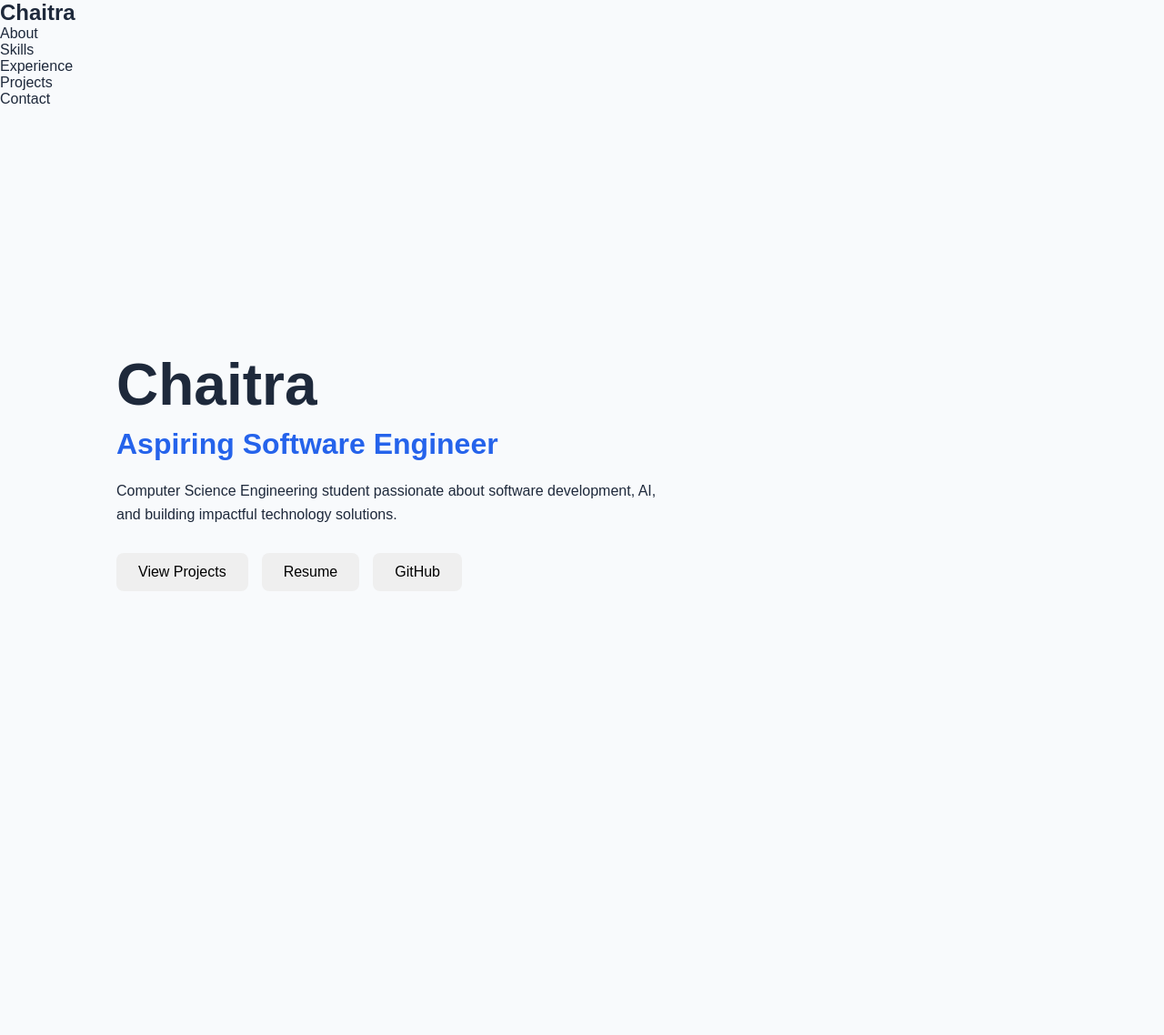
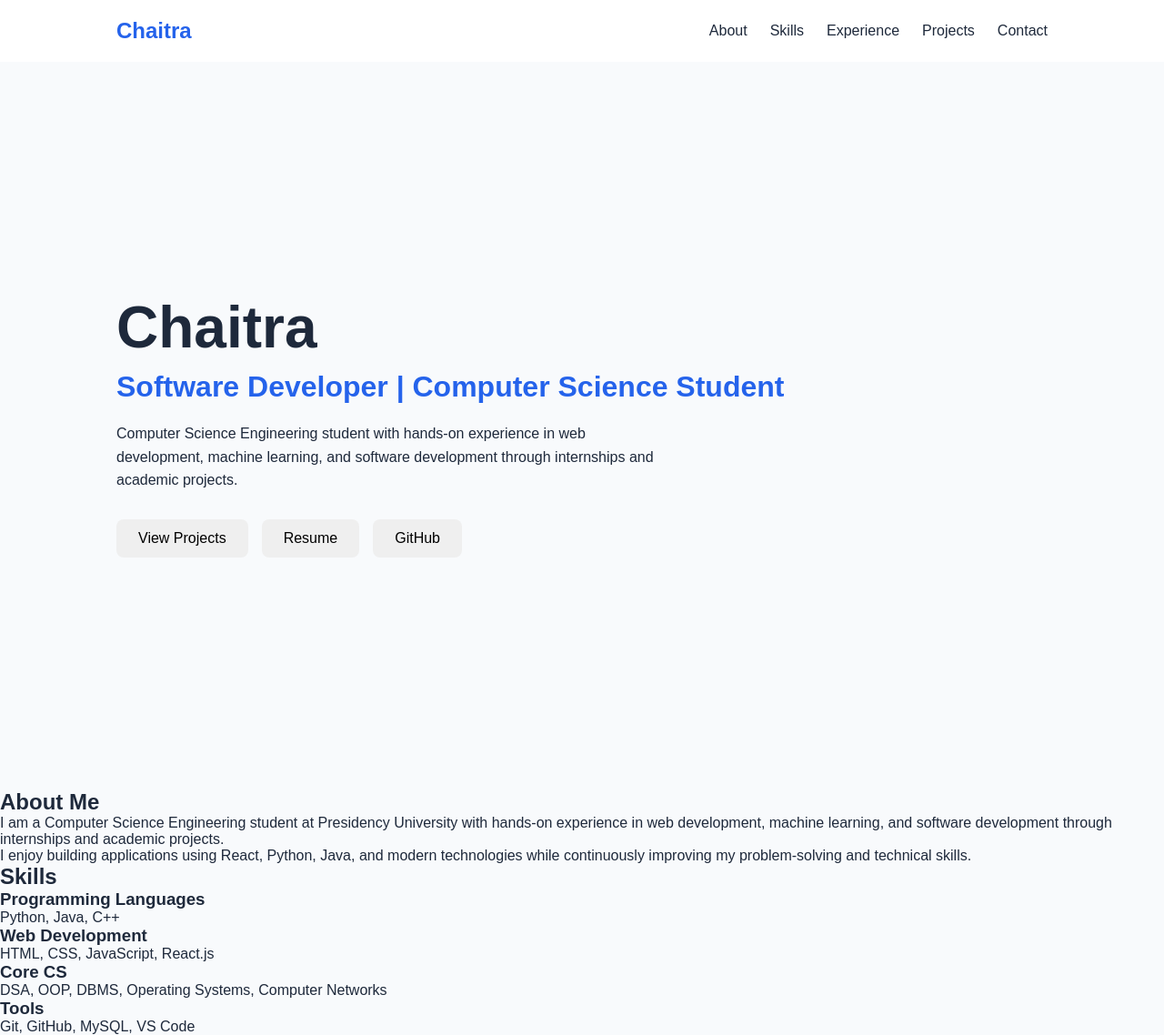
Before and after one commit to Chaitralour/chaitra-portfolio, a React (Vite) app: page / in a window 1280 px wide. Shown: the whole page at 91% size. Before the commit the page ends 918 px from the top, so only its background shows below. Built offline with nearby package versions, Linux system fonts and the light colour scheme.

Commit message:
Added About and Skills sections

```diff
--- a/src/App.jsx
+++ b/src/App.jsx
@@ -1,12 +1,16 @@
+import Navbar from "./components/Navbar";
 import Hero from "./components/Hero";
-import Navbar from "./components/Navbar";
+import About from "./components/About";
+import Skills from "./components/Skills";
 
 function App() {
   return (
-    <div>
+    <>
       <Navbar />
       <Hero />
-    </div>
+      <About />
+      <Skills />
+    </>
   );
 }
 
--- a/src/components/About.jsx
+++ b/src/components/About.jsx
@@ -0,0 +1,21 @@
+function About() {
+  return (
+    <section>
+      <h2>About Me</h2>
+
+      <p>
+        I am a Computer Science Engineering student at Presidency University
+        with hands-on experience in web development, machine learning, and
+        software development through internships and academic projects.
+      </p>
+
+      <p>
+        I enjoy building applications using React, Python, Java, and modern
+        technologies while continuously improving my problem-solving and
+        technical skills.
+      </p>
+    </section>
+  );
+}
+
+export default About;
--- a/src/components/Hero.jsx
+++ b/src/components/Hero.jsx
@@ -5,11 +5,10 @@ function Hero() {
     <section className="hero">
       <h1>Chaitra </h1>
 
-      <h2>Aspiring Software Engineer</h2>
+      <h2>Software Developer | Computer Science Student</h2>
 
       <p>
-        Computer Science Engineering student passionate about software
-        development, AI, and building impactful technology solutions.
+        Computer Science Engineering student with hands-on experience in web development, machine learning, and software development through internships and academic projects.
       </p>
 
       <div className="hero-buttons">
--- /dev/null
+++ b/src/components/Navbar.css
@@ -0,0 +1,28 @@
+.navbar {
+  display: flex;
+  justify-content: space-between;
+  align-items: center;
+  padding: 20px 10%;
+  background: white;
+  position: sticky;
+  top: 0;
+}
+
+.navbar h2 {
+  color: #2563eb;
+}
+
+.navbar ul {
+  display: flex;
+  gap: 25px;
+  list-style: none;
+}
+
+.navbar li {
+  cursor: pointer;
+  font-weight: 500;
+}
+
+.navbar li:hover {
+  color: #2563eb;
+}
--- a/src/components/Navbar.jsx
+++ b/src/components/Navbar.jsx
@@ -1,3 +1,5 @@
+import "./Navbar.css";
+
 function Navbar() {
   return (
     <nav className="navbar">
--- a/src/components/Skills.jsx
+++ b/src/components/Skills.jsx
@@ -0,0 +1,23 @@
+function Skills() {
+  return (
+    <section>
+      <h2>Skills</h2>
+
+      <div>
+        <h3>Programming Languages</h3>
+        <p>Python, Java, C++</p>
+
+        <h3>Web Development</h3>
+        <p>HTML, CSS, JavaScript, React.js</p>
+
+        <h3>Core CS</h3>
+        <p>DSA, OOP, DBMS, Operating Systems, Computer Networks</p>
+
+        <h3>Tools</h3>
+        <p>Git, GitHub, MySQL, VS Code</p>
+      </div>
+    </section>
+  );
+}
+
+export default Skills;
```
